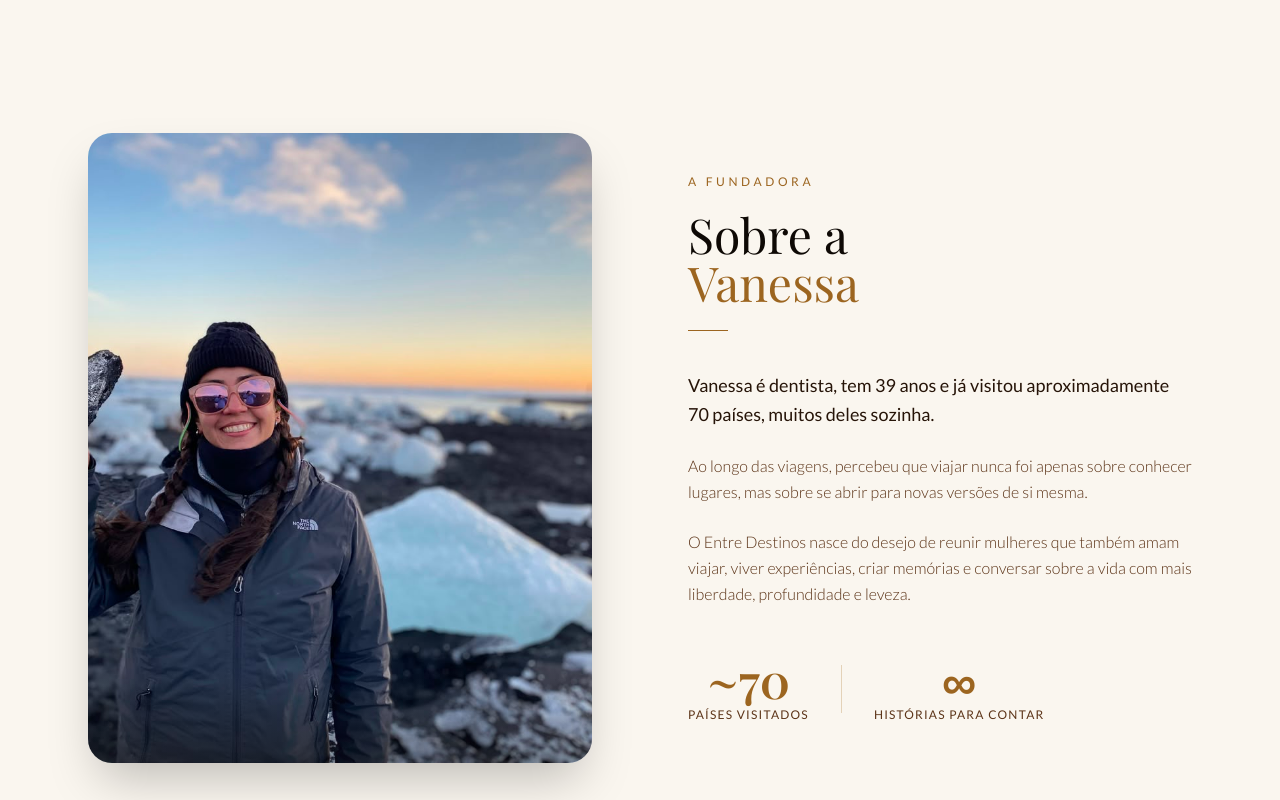
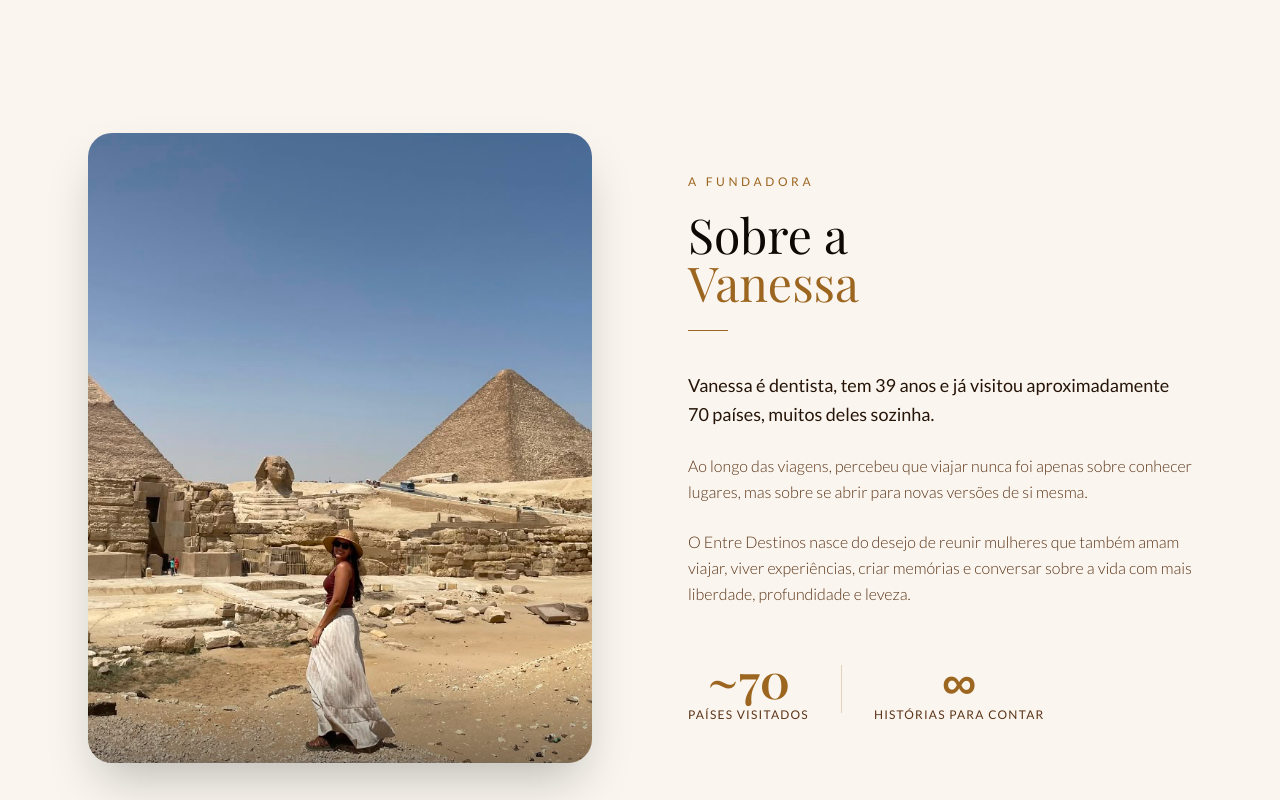
Before and after one commit to pedrotravain-net/clubeentredestinos, a Next.js app: page / in a window 1280 px wide. Shown: the part 5640-6440 px from the top of the page. Built offline with nearby package versions, Linux system fonts and the light colour scheme.

Commit message:
foto da Vanessa no Egito na secao sobre a fundadora

```diff
--- a/components/AboutVanessa.tsx
+++ b/components/AboutVanessa.tsx
@@ -9,8 +9,8 @@ export default function AboutVanessa() {
           {/* Foto da Vanessa — Islândia */}
           <div className="relative aspect-[4/5] rounded-3xl overflow-hidden shadow-2xl">
             <Image
-              src="/images/vanessa-islandia.jpg"
-              alt="Vanessa na Islândia, fundadora do Entre Destinos"
+              src="/images/vanessa-egito.jpg"
+              alt="Vanessa no Egito, fundadora do Entre Destinos"
               fill
               className="object-cover object-top"
             />
```
Also changed, not shown: public/images/vanessa-egito.jpg (added).
